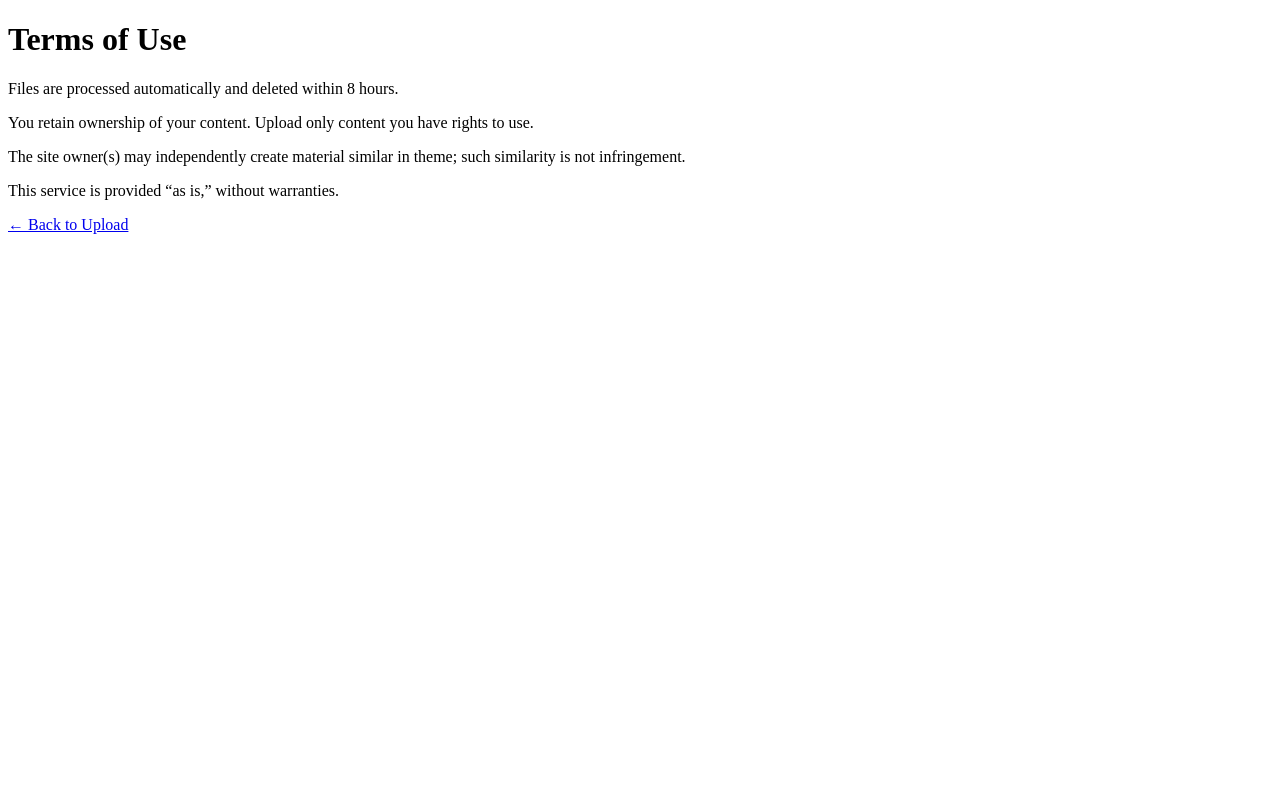
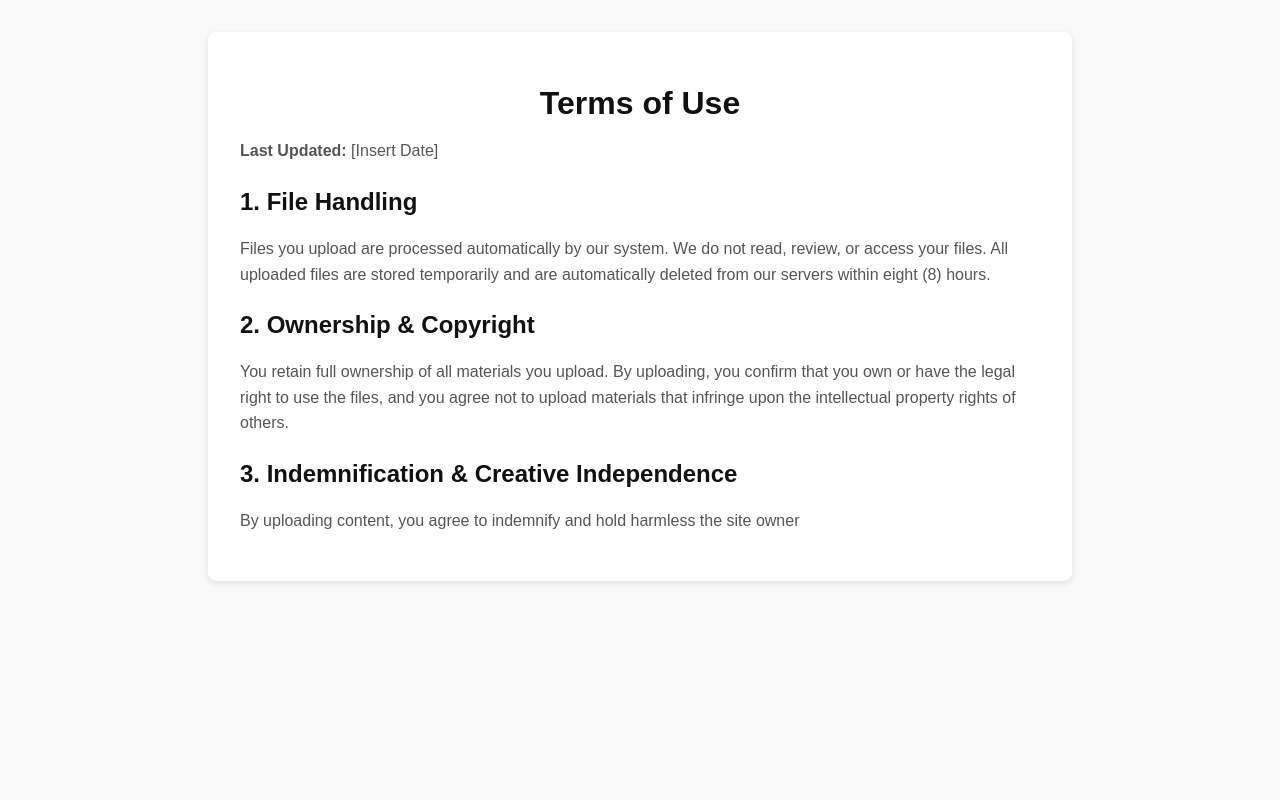
Before and after one commit to dbishop604/cleancopy_app, a Python web app: template templates/terms.html in a window 1280 px wide. Run offline with Jinja, Linux system fonts and the light colour scheme; the template is opened without the code that fills it, so the values that code supplies are empty.

Commit message:
Update terms.html

```diff
--- a/templates/terms.html
+++ b/templates/terms.html
@@ -4,13 +4,52 @@
   <meta charset="UTF-8" />
   <meta name="viewport" content="width=device-width, initial-scale=1.0"/>
   <title>Terms of Use — SeamlessDocs</title>
+  <style>
+    body {
+      font-family: Arial, sans-serif;
+      background: #f9f9f9;
+      margin: 0;
+      padding: 0;
+      display: flex;
+      justify-content: center;
+      align-items: flex-start;
+      min-height: 100vh;
+    }
+    .container {
+      background: #fff;
+      margin: 2rem;
+      padding: 2rem;
+      border-radius: 8px;
+      box-shadow: 0 2px 6px rgba(0,0,0,0.1);
+      max-width: 800px;
+      width: 100%;
+    }
+    h1 { text-align: center; margin-bottom: 1rem; color: #111; }
+    h2 { margin-top: 1.5rem; color: #111; }
+    p { color: #555; line-height: 1.6; }
+    footer { margin-top: 2rem; text-align: center; font-size: 0.8rem; color: #777; }
+    footer p { margin: 0.3rem 0; }
+    a { color: #0077cc; text-decoration: none; font-weight: bold; }
+    a:hover { text-decoration: underline; }
+  </style>
 </head>
 <body>
-  <h1>Terms of Use</h1>
-  <p>Files are processed automatically and deleted within 8 hours.</p>
-  <p>You retain ownership of your content. Upload only content you have rights to use.</p>
-  <p>The site owner(s) may independently create material similar in theme; such similarity is not infringement.</p>
-  <p>This service is provided “as is,” without warranties.</p>
-  <p><a href="{{ url_for('index') }}">← Back to Upload</a></p>
-</body>
-</html>
+  <div class="container">
+    <h1>Terms of Use</h1>
+    <p><strong>Last Updated:</strong> [Insert Date]</p>
+
+    <h2>1. File Handling</h2>
+    <p>
+      Files you upload are processed automatically by our system. We do not read, review, or access your files.
+      All uploaded files are stored temporarily and are automatically deleted from our servers within eight (8) hours.
+    </p>
+
+    <h2>2. Ownership & Copyright</h2>
+    <p>
+      You retain full ownership of all materials you upload. By uploading, you confirm that you own or have the legal right
+      to use the files, and you agree not to upload materials that infringe upon the intellectual property rights of others.
+    </p>
+
+    <h2>3. Indemnification & Creative Independence</h2>
+    <p>
+      By uploading content, you agree to indemnify and hold harmless the site owner
```
